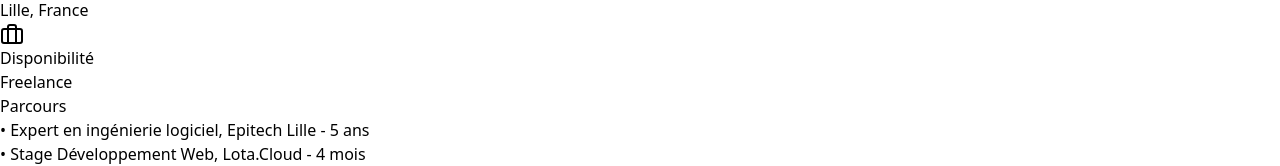
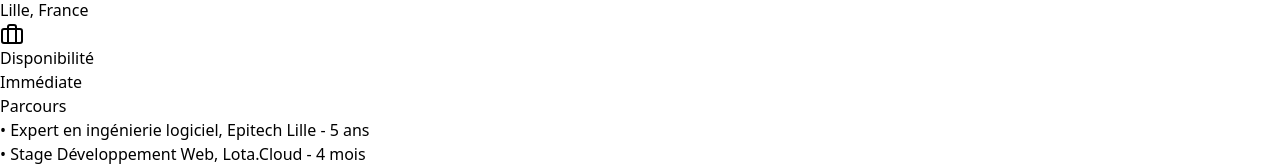
Before and after one commit to ValentinFrp/ValentinFrappart.fr, a React (Vite) app: page / in a window 1280 px wide. Shown: the part 2530-2696 px from the top of the page. Built offline with nearby package versions, Linux system fonts and the light colour scheme.

Commit message:
fix: chnage disponibility

```diff
--- a/src/components/About.tsx
+++ b/src/components/About.tsx
@@ -1,5 +1,5 @@
-import { motion } from 'framer-motion';
-import { Calendar, MapPin, Briefcase } from 'lucide-react';
+import { motion } from "framer-motion";
+import { Calendar, MapPin, Briefcase } from "lucide-react";
 
 const About = () => {
   return (
@@ -10,14 +10,17 @@ const About = () => {
           whileInView={{ opacity: 1, y: 0 }}
           className="max-w-4xl mx-auto"
         >
-                    <h2 className="text-3xl font-bold text-white text-center mb-12">À Propos</h2>
+          <h2 className="text-3xl font-bold text-white text-center mb-12">
+            À Propos
+          </h2>
 
           <div className="bg-slate-800 rounded-lg p-8 shadow-xl">
             <div className="prose prose-invert max-w-none">
               <p className="text-gray-300 mb-6">
-                                Passionné par le développement web depuis 2 ans, je crée des applications
-                                web modernes et performantes. Mon approche combine créativité et rigueur technique
-                                pour délivrer des solutions qui dépassent les attentes.
+                Passionné par le développement web depuis 2 ans, je crée des
+                applications web modernes et performantes. Mon approche combine
+                créativité et rigueur technique pour délivrer des solutions qui
+                dépassent les attentes.
               </p>
 
               <div className="grid grid-cols-1 md:grid-cols-3 gap-6 mb-8">
@@ -41,7 +44,7 @@ const About = () => {
                   <Briefcase className="text-blue-500 mr-3" />
                   <div>
                     <h3 className="text-white font-semibold">Disponibilité</h3>
-                                        <p className="text-gray-400">Freelance</p>
+                    <p className="text-gray-400">Immédiate</p>
                   </div>
                 </div>
               </div>
```
Lines whose indentation alone changed are shown as unchanged.
